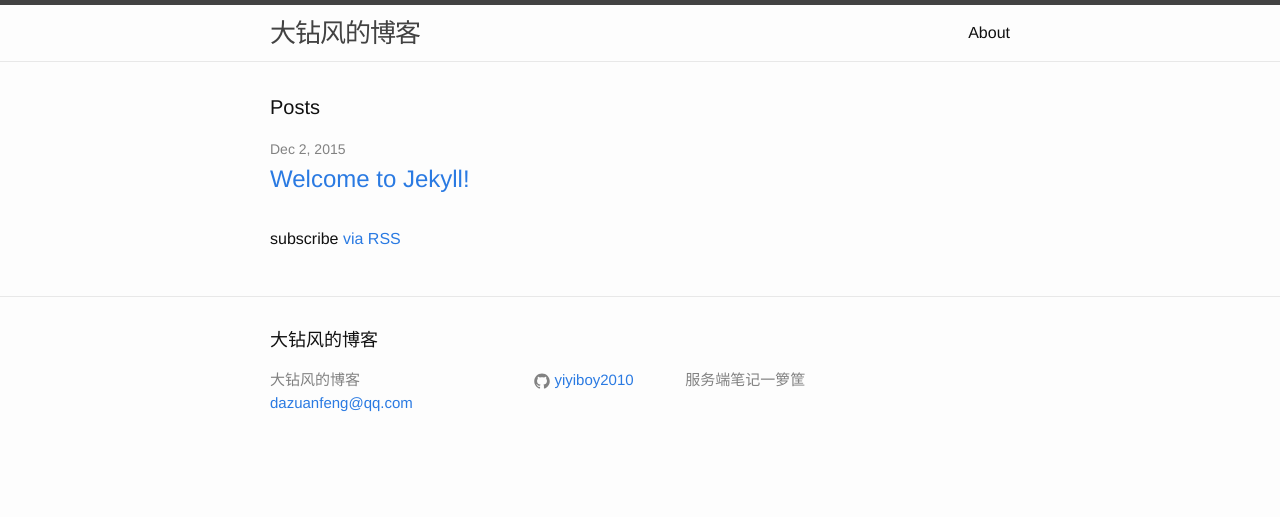
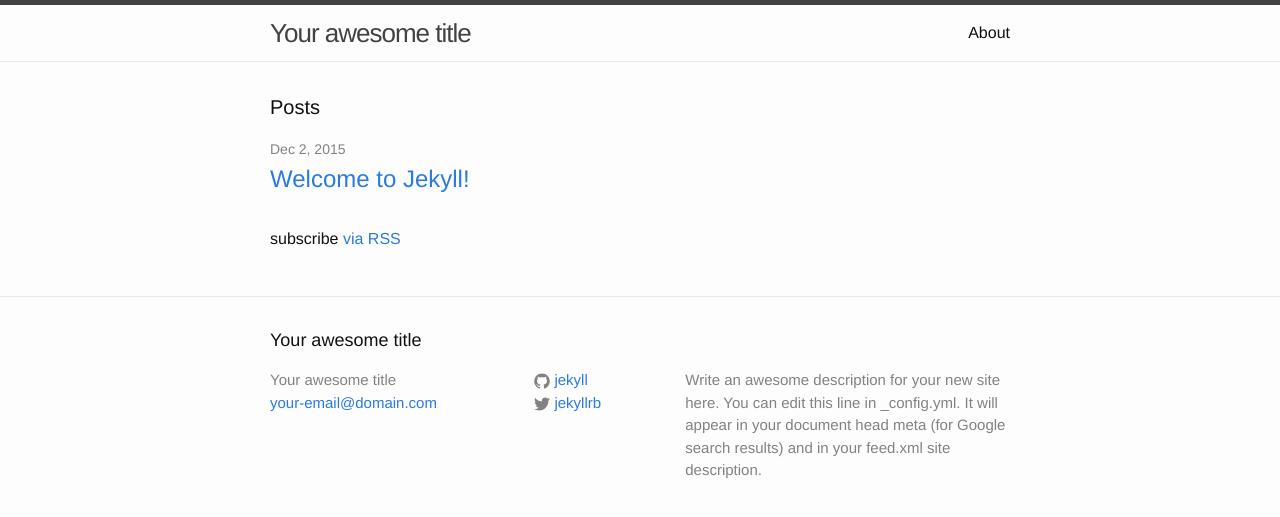
Before and after one commit to dazuanfeng/dazuanfeng.github.io.bak, a Jekyll site: the page built from index.html, in a window 1280 px wide. Shown: the top 517 px of the page. Built offline with Jekyll 4.4.1, drawn with Linux system fonts in a browser that asks for light colours.

Commit message:
Update _config.yml

```diff
--- a/_config.yml
+++ b/_config.yml
@@ -6,14 +6,16 @@
 # 'jekyll serve'. If you change this file, please restart the server process.
 
 # Site settings
-title: 大钻风的博客
-email: dazuanfeng@qq.com
+title: Your awesome title
+email: your-email@domain.com
 description: > # this means to ignore newlines until "baseurl:"
-  服务端笔记一箩筐
+  Write an awesome description for your new site here. You can edit this
+  line in _config.yml. It will appear in your document head meta (for
+  Google search results) and in your feed.xml site description.
 baseurl: "" # the subpath of your site, e.g. /blog
-url: "http://dazuanfeng.github.io" # the base hostname & protocol for your site
-
-github_username:  yiyiboy2010
+url: "http://yourdomain.com" # the base hostname & protocol for your site
+twitter_username: jekyllrb
+github_username:  jekyll
 
 # Build settings
 markdown: kramdown
```
